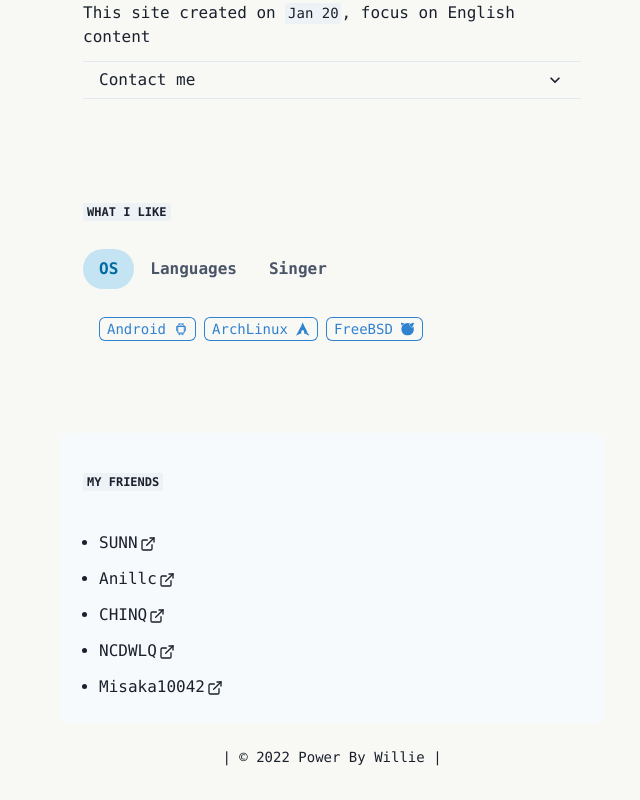
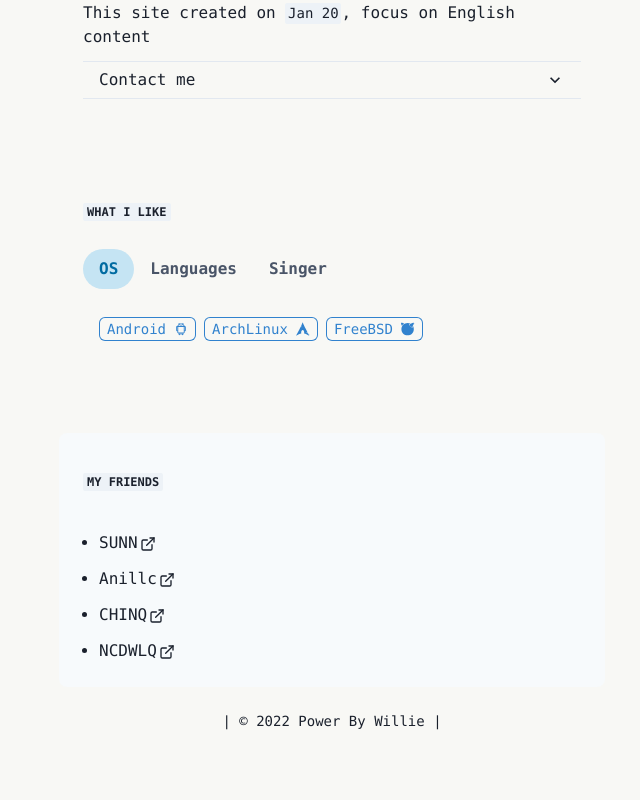
Before and after one commit to Powerlean/Willie-blog, a Next.js app: page / in a window 1280 px wide. Shown: the part 319-1119 px from the top of the page, without its empty margins (308-948 px from the left). After the commit the page ends 1083 px from the top, so only its background shows below. Built offline with nearby package versions, Linux system fonts and the light colour scheme.

Commit message:
Update index.js

```diff
--- a/pages/index.js
+++ b/pages/index.js
@@ -177,12 +177,7 @@ Python
 <ExternalLinkIcon mx='2px' />
           </Link>
     </ListItem>
-     <ListItem mt={3}>
-<Link href="https://www.mis1042.top/" isExternal>
-            Misaka10042
-<ExternalLinkIcon mx='2px' />
-          </Link>
-        </ListItem>
+
       </UnorderedList>
     </Box>
 
```
